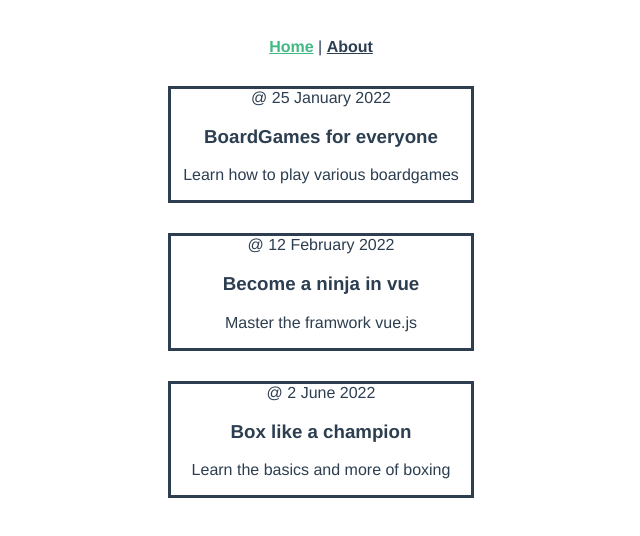
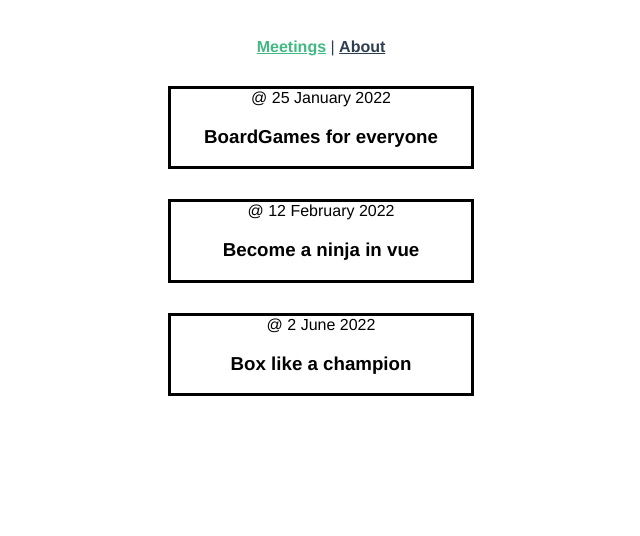
Before and after one commit to maximeNicot/my-vue-3, a Vue app: page / in a window 1280 px wide. Shown: the top 536 px of the page, without its empty margins (319-959 px from the left). Built offline with nearby package versions, Linux system fonts and the light colour scheme; data requests are answered from the project's data file.

Commit message:
Dynamic meeting detail + axios call to json-server

```diff
--- /dev/null
+++ b/db.json
@@ -0,0 +1,22 @@
+{
+  "meetings": [
+    {
+      "id": 1,
+      "title": "BoardGames for everyone",
+      "description": "Learn how to play various boardgames",
+      "date": "25 January 2022"
+    },
+    {
+      "id": 2,
+      "title": "Become a ninja in vue ",
+      "description": "Master the framwork vue.js",
+      "date": "12 February 2022"
+    },
+    {
+      "id": 3,
+      "title": "Box like a champion",
+      "description": "Learn the basics and more of boxing",
+      "date": "2 June 2022"
+    }
+  ]
+}
--- a/package.json
+++ b/package.json
@@ -9,6 +9,7 @@
     "lint": "vue-cli-service lint"
   },
   "dependencies": {
+    "axios": "^0.24.0",
     "core-js": "^3.6.5",
     "vue": "^3.0.0",
     "vue-router": "^4.0.0-0",
--- a/src/App.vue
+++ b/src/App.vue
@@ -1,6 +1,6 @@
 <template>
   <div id="nav">
-    <router-link to="/">Home</router-link> |
+    <router-link to="/">Meetings</router-link> |
     <router-link to="/about">About</router-link>
   </div>
   <router-view />
--- a/src/components/Meeting.vue
+++ b/src/components/Meeting.vue
@@ -1,11 +1,10 @@
 <template>
-  <div class="meeting-card">
-
-    <span>@ {{ meeting.date }}</span>
-    <h3>{{ meeting.title }}</h3>
-    <p>{{ meeting.description }}</p>
-
-  </div>
+  <router-link class="meeting-link" :to="{ name: 'MeetingDetails', params: { id: meeting.id } }">
+    <div class="meeting-card">
+      <span>@ {{ meeting.date }}</span>
+      <h3>{{ meeting.title }}</h3>
+    </div>
+  </router-link>
 </template>
 
 <script>
@@ -19,7 +18,7 @@ export default {
 
 <!-- Add "scoped" attribute to limit CSS to this component only -->
 <style scoped>
-.meeting-card{
+.meeting-card {
   border: solid;
   width: 300px;
   margin-bottom: 30px;
@@ -28,4 +27,8 @@ export default {
   transform: scale(1.01);
   box-shadow: 0 3px 12px 0 rgba(0, 0, 0, 0.2);
 }
+.meeting-link{
+  text-decoration: none;
+  color: black;
+}
 </style>
--- a/src/router/index.js
+++ b/src/router/index.js
@@ -1,20 +1,24 @@
 import { createRouter, createWebHistory } from "vue-router";
-import Home from "../views/Home.vue";
+import MeetingList from "../views/MeetingList.vue";
+import MeetingDetails from "../views/MeetingDetails.vue";
+import About from "../views/About.vue";
 
 const routes = [
   {
     path: "/",
-    name: "Home",
-    component: Home,
+    name: "MeetingList",
+    component: MeetingList,
+  },
+  {
+    path: "/meeting/:id",
+    name: "MeetingDetails",
+    props: true,
+    component: MeetingDetails,
   },
   {
     path: "/about",
     name: "About",
-    // route level code-splitting
-    // this generates a separate chunk (about.[hash].js) for this route
-    // which is lazy-loaded when the route is visited.
-    component: () =>
-      import(/* webpackChunkName: "about" */ "../views/About.vue"),
+    component: About,
   },
 ];
 
--- /dev/null
+++ b/src/services/MettingService.js
@@ -0,0 +1,19 @@
+import axios from "axios";
+
+const apiClient = axios.create({
+  baseURL: "http://localhost:3004/",
+  withCredentials: false,
+  headers: {
+    Accept: "application/json",
+    "Content-Type": "application/json",
+  },
+});
+
+export default {
+  getMeetings() {
+    return apiClient.get("/meetings");
+  },
+  getMeeting(id) {
+    return apiClient.get("/meetings/" + id);
+  },
+};
--- a/src/views/About.vue
+++ b/src/views/About.vue
@@ -1,5 +1,5 @@
 <template>
   <div class="about">
-    <h1>This is an about page</h1>
+    <h1>A site to increase my skill in vue.js programming</h1>
   </div>
 </template>
--- a/src/views/Home.vue
+++ /dev/null
@@ -1,49 +0,0 @@
-<template>
-  <div class="meetings">
-    <Meeting v-for="meeting in meetings" :key="meeting.id" :meeting="meeting"/>
-  </div>
-</template>
-
-<script>
-// @ is an alias to /src a
-import Meeting from "@/components/Meeting.vue";
-
-export default {
-  name: "Home",
-  components: {
-    Meeting,
-  },
-  data: function () {
-    return {
-      meetings: [
-        {
-          id: 1,
-          title: "BoardGames for everyone",
-          description: "Learn how to play various boardgames",
-          date: "25 January 2022",
-        },
-        {
-          id: 2,
-          title: "Become a ninja in vue ",
-          description: "Master the framwork vue.js",
-          date: "12 February 2022",
-        },
-        {
-          id: 3,
-          title: "Box like a champion",
-          description: "Learn the basics and more of boxing",
-          date: "2 June 2022",
-        },
-      ],
-    };
-  },
-};
-</script>
-
-<style scoped>
-.meetings {
-  display: flex;
-  flex-direction: column;
-  align-items: center;
-}
-</style>
--- /dev/null
+++ b/src/views/MeetingDetails.vue
@@ -0,0 +1,25 @@
+<template>
+  <div v-if="meeting">
+    <h1>{{ meeting.title }}</h1>
+    <p>@ {{ meeting.date }}</p>
+    <p>{{ meeting.description }}</p>
+  </div>
+</template>
+
+<script>
+import MettingService from "../services/MettingService";
+
+export default {
+  props: ["id"],
+  data() {
+    return {
+      meeting: null,
+    };
+  },
+  created() {
+    MettingService.getMeeting(this.id).then((response) => {
+      this.meeting = response.data;
+    });
+  },
+};
+</script>
--- /dev/null
+++ b/src/views/MeetingList.vue
@@ -0,0 +1,36 @@
+<template>
+  <div class="meetings">
+    <Meeting v-for="meeting in meetings" :key="meeting.id" :meeting="meeting" />
+  </div>
+</template>
+
+<script>
+// @ is an alias to /src a
+import Meeting from "@/components/Meeting.vue";
+import MettingService from "../services/MettingService";
+
+export default {
+  name: "MeetingList",
+  components: {
+    Meeting,
+  },
+  data() {
+    return {
+      meetings: null,
+    };
+  },
+  created() {
+    MettingService.getMeetings().then((response) => {
+      this.meetings = response.data;
+    });
+  },
+};
+</script>
+
+<style scoped>
+.meetings {
+  display: flex;
+  flex-direction: column;
+  align-items: center;
+}
+</style>
```
Also changed, not shown: 1 other file (tests, documents, lock files or other folders).
